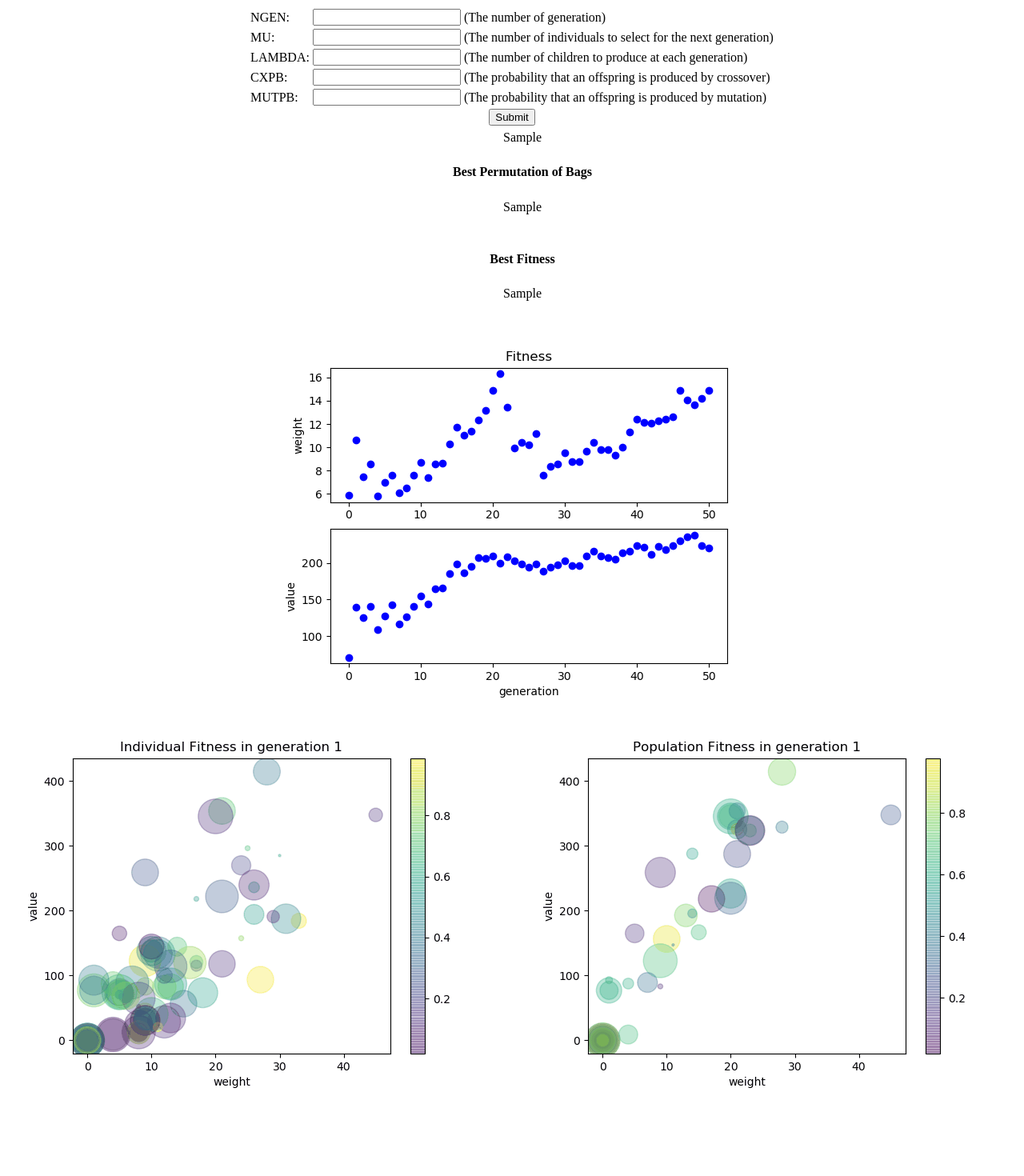
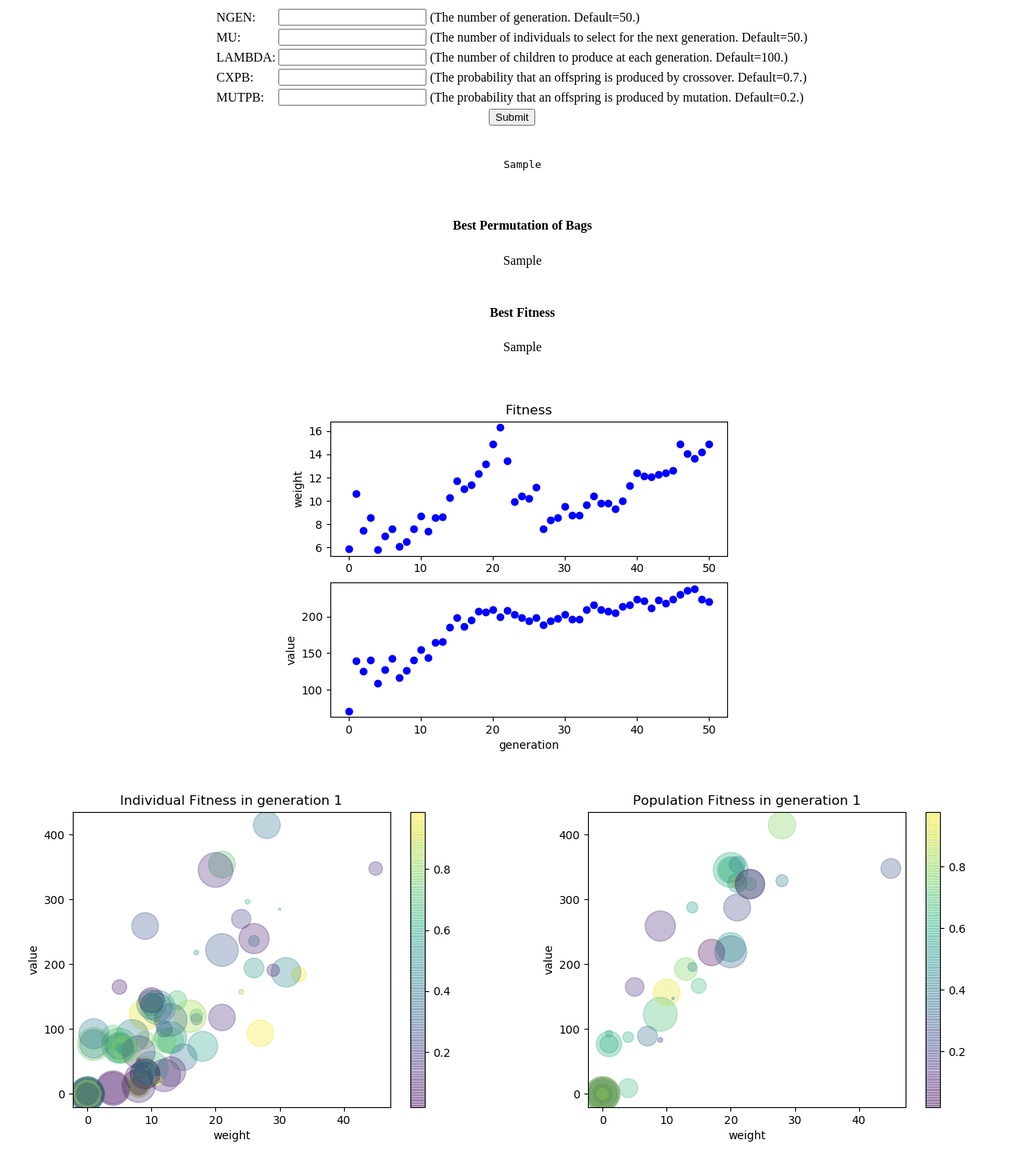
Before and after one commit to sandy230207/GA-for-Knapsack-Problem, a Django app: template ga/templates/index.html in a window 1280 px wide. Shown: the whole page at 80% size. Before the commit the page ends 1360 px from the top, so only its background shows below. Run offline with Django 3.2, Linux system fonts and the light colour scheme; the template is opened without the code that fills it: most values are stand-ins (such as "Sample title", 1, 10 or a date in 2020).

Commit message:
add nbsp

```diff
--- a/ga/templates/index.html
+++ b/ga/templates/index.html
@@ -6,19 +6,19 @@
 {% csrf_token %}
 <table align="center">
 <tr align="center">
-  <td align="left">NGEN: </td><td><input type="text" name="NGEN"></td><td align="left"> (The number of generation)</td>
+  <td align="left">NGEN: </td><td><input type="text" name="NGEN"></td><td align="left"> (The number of generation. Default=50.)</td>
 </tr>
 <tr align="center">
-  <td align="left">MU: </td><td><input type="text" name="MU"></td><td align="left"> (The number of individuals to select for the next generation)</td>
+  <td align="left">MU: </td><td><input type="text" name="MU"></td><td align="left"> (The number of individuals to select for the next generation. Default=50.)</td>
 </tr>
 <tr align="center">
-  <td align="left">LAMBDA: </td><td><input type="text" name="LAMBDA"></td><td align="left"> (The number of children to produce at each generation)</td>
+  <td align="left">LAMBDA: </td><td><input type="text" name="LAMBDA"></td><td align="left"> (The number of children to produce at each generation. Default=100.)</td>
 </tr>
 <tr align="center">
-  <td align="left">CXPB: </td><td><input type="text" name="CXPB"></td><td align="left"> (The probability that an offspring is produced by crossover)</td>
+  <td align="left">CXPB: </td><td><input type="text" name="CXPB"></td><td align="left"> (The probability that an offspring is produced by crossover. Default=0.7.)</td>
 </tr>
 <tr align="center">
-  <td align="left">MUTPB: </td><td><input type="text" name="MUTPB"></td><td align="left"> (The probability that an offspring is produced by mutation)</td>
+  <td align="left">MUTPB: </td><td><input type="text" name="MUTPB"></td><td align="left"> (The probability that an offspring is produced by mutation. Default=0.2.)</td>
 </tr>
 <tr align="center">
   <td colspan=3><input type="submit" value="Submit"></td>
@@ -33,7 +33,13 @@
 
 <table>
 <tr align="center">
-  <td colspan=2>{{r3}}</td>
+  <td colspan=2>&nbsp;</td>
+</tr>
+<tr align="center">
+  <td colspan=2><pre>{{r3}}</pre></td>
+</tr>
+<tr align="center">
+  <td colspan=2>&nbsp;</td>
 </tr>
 <tr align="center">
   <td colspan=2><h4>Best Permutation of Bags</h4></td>
```
Also changed, not shown: ga/app/views.py (+13 -5 lines).
